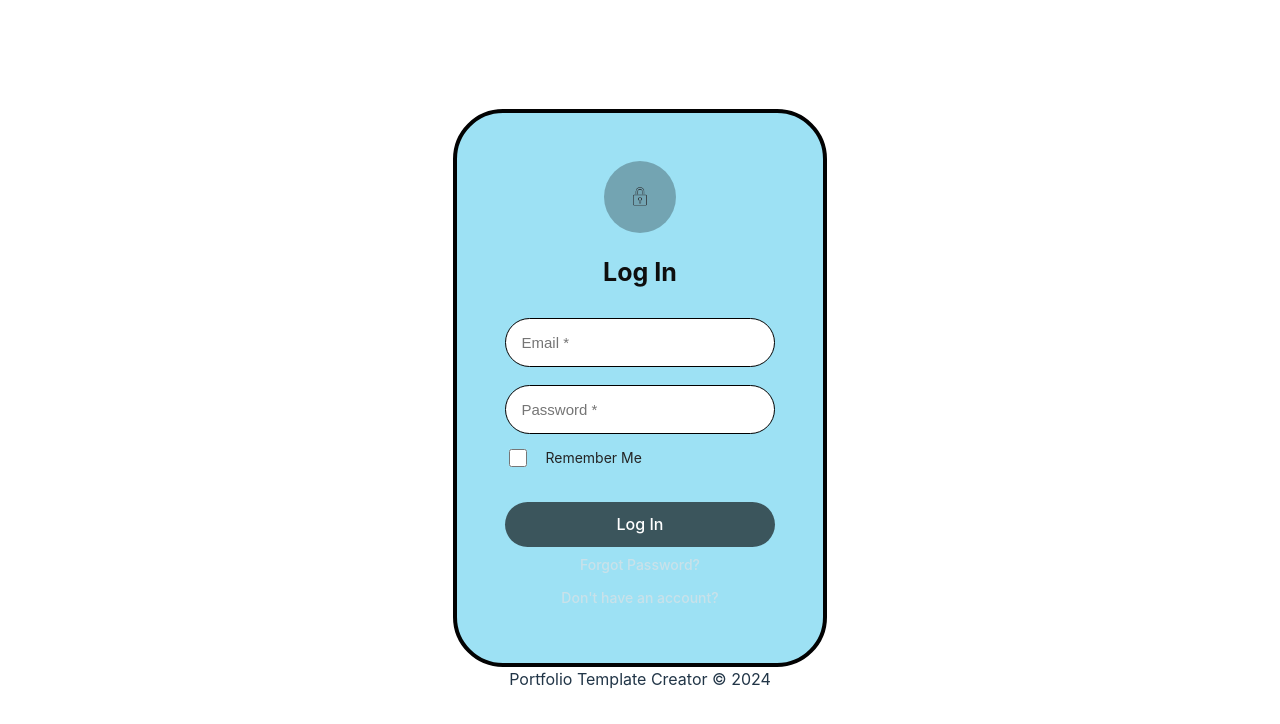
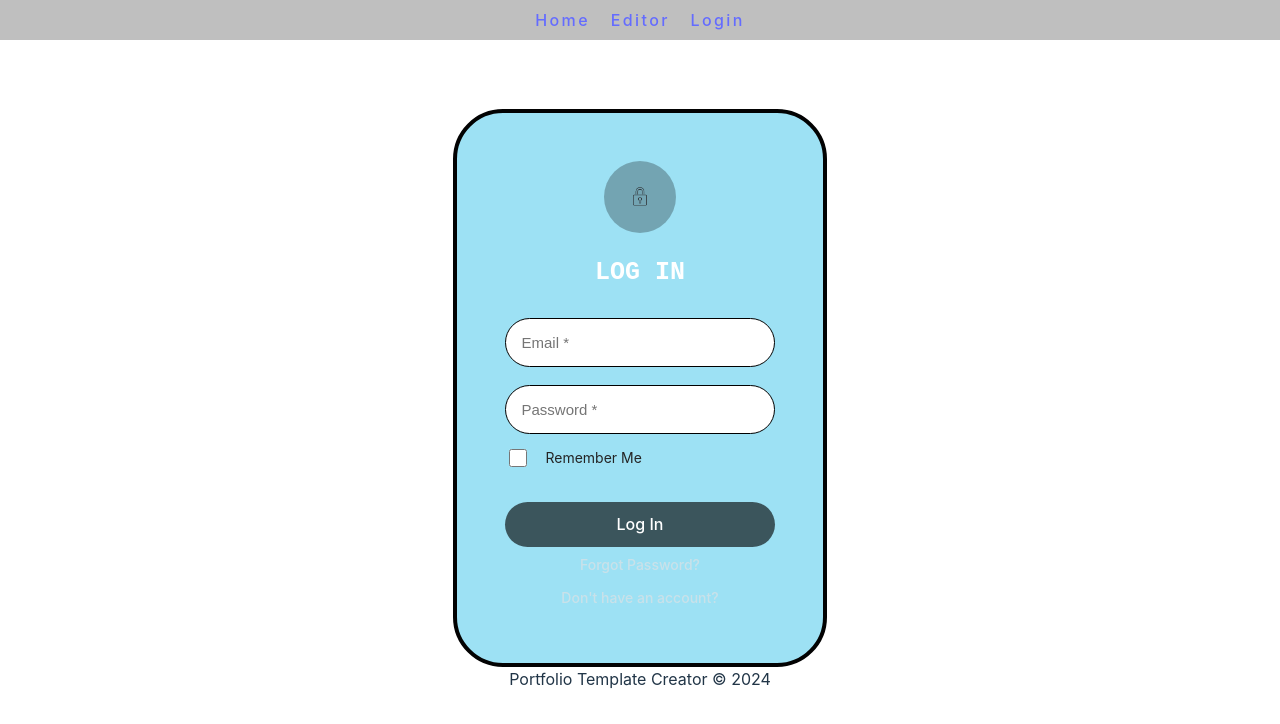
Before and after one commit to De-4-Data-Amigos/Portfolio-template-creator, a React (Vite) app in the folder Frontend/: page /login in a window 1280 px wide. Shown: the top 724 px of the page. Built offline with nearby package versions, Linux system fonts and the light colour scheme.

Commit message:
made corrections to the login css

```diff
--- a/Frontend/src/assets/login.css
+++ b/Frontend/src/assets/login.css
@@ -37,7 +37,11 @@
     font-weight: bold;
     text-align: center;
     margin-bottom: 20px;
-    color: #0e0e0e;
+    color: #ffffff;
+    font-family: "JetBrainsMono Bold", monospace;
+    text-transform: uppercase;
+
+
 }
 
 
```
